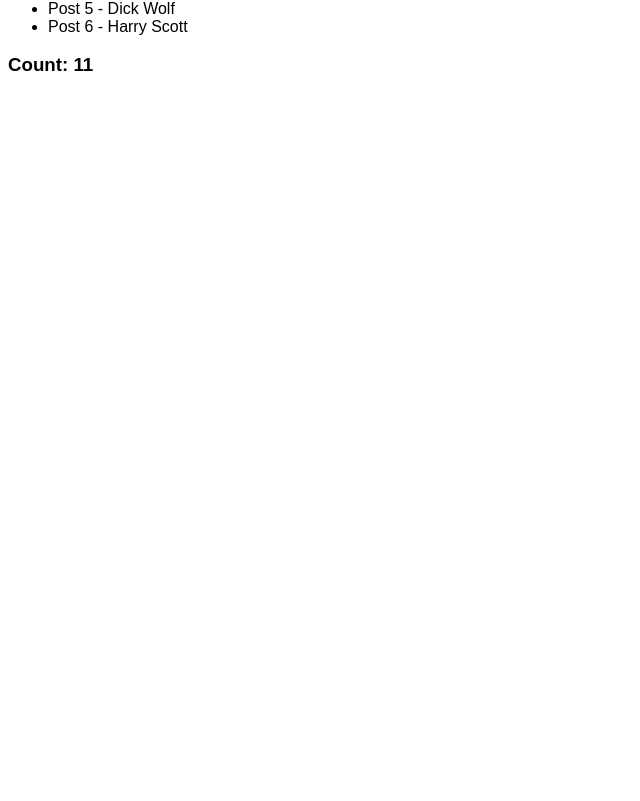
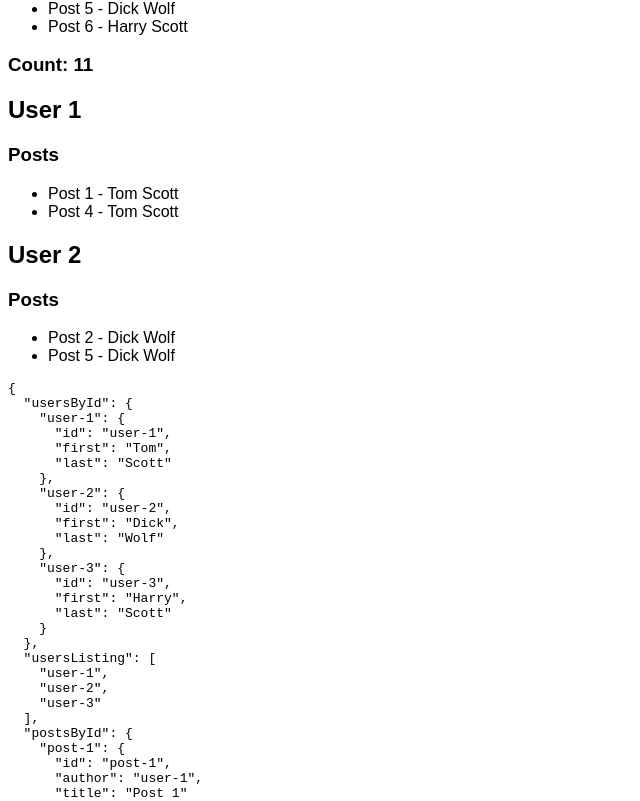
Before and after one commit to brigand/react-scratch, a React app: page / in a window 1280 px wide. Shown: the part 193-994 px from the top of the page, without its empty margins (0-640 px from the left). Before the commit the page ends 800 px from the top, so only its background shows below. Built offline with nearby package versions, Linux system fonts and the light colour scheme.

Commit message:
reselect-redux

```diff
--- a/src/reselect-redux/Posts.js
+++ b/src/reselect-redux/Posts.js
@@ -1,4 +1,5 @@
 import React from 'react';
+import {createSelector} from 'reselect'
 import {connect} from 'react-redux';
 
 let count = 0;
@@ -21,16 +22,18 @@ class Posts extends React.Component {
   }
 }
 
+const getListing = createSelector(
+  state => state.postsById,
+  state => state.usersById,
+  state => state.postListing,
+  (posts, users, listing) => listing.map(id => {
+    const post = posts[id];
+    return {...post, user: users[post.author]}
+  })
+);
+
 const mapState = (state) => {
-  const byId = state.postsById;
-  const usersById = state.usersById;
-  const listing = state.postListing;
-  return {
-    posts: listing.map(id => {
-      const post = byId[id];
-      return {...post, user: usersById[post.author]}
-    }),
-  };
+  return {posts: getListing(state)};
 };
 
 export default connect(mapState)(Posts);
--- /dev/null
+++ b/src/reselect-redux/PostsByUser.js
@@ -0,0 +1,45 @@
+import React from 'react';
+import {createSelector} from 'reselect'
+import {connect} from 'react-redux';
+
+let count = 0;
+
+class Posts extends React.Component {
+  render() {
+    console.log(`PostsByUser render ${++count}`);
+    return (
+      <div>
+        <h3>Posts</h3>
+        <ul>
+          {this.props.posts.map(x =>
+            <li key={x.id}>
+              {`${x.title} - ${x.user.first} ${x.user.last}`}
+            </li>
+          )}
+        </ul>
+      </div>
+    );
+  }
+}
+
+const makeGetPosts = () => createSelector(
+  (state, props) => props.user,
+  (state) => state.postsById,
+  (state) => state.usersById,
+  (state) => state.postListing,
+  (userId, posts, users, listing) => listing
+    .filter(id => posts[id].author === userId)
+    .map(id => {
+      const post = posts[id];
+      return {...post, user: users[post.author]}
+    }),
+);
+
+const mapState = () => {
+  const getPosts = makeGetPosts();
+  return (state, ownProps) => {
+    return {posts: getPosts(state, ownProps)};
+  };
+};
+
+export default connect(mapState)(Posts);
--- a/src/reselect-redux/index.js
+++ b/src/reselect-redux/index.js
@@ -2,8 +2,11 @@ import {Provider} from 'react-redux';
 import React from 'react';
 import store from './store';
 import Posts from './Posts';
+import PostsByUser from './PostsByUser';
 import Counter from './Counter';
 import './index.css';
+
+const initial = store.getState();
 
 class App extends React.Component {
   render() {
@@ -12,6 +15,13 @@ class App extends React.Component {
         <h1>Reselect Redux</h1>
         <Posts />
         <Counter />
+
+        <h2>User 1</h2>
+        <PostsByUser user={'user-1'} />
+        <h2>User 2</h2>
+        <PostsByUser user={'user-2'} />
+
+        <pre>{JSON.stringify(initial, null, 2)}</pre>
       </div>
     );
   }
```
